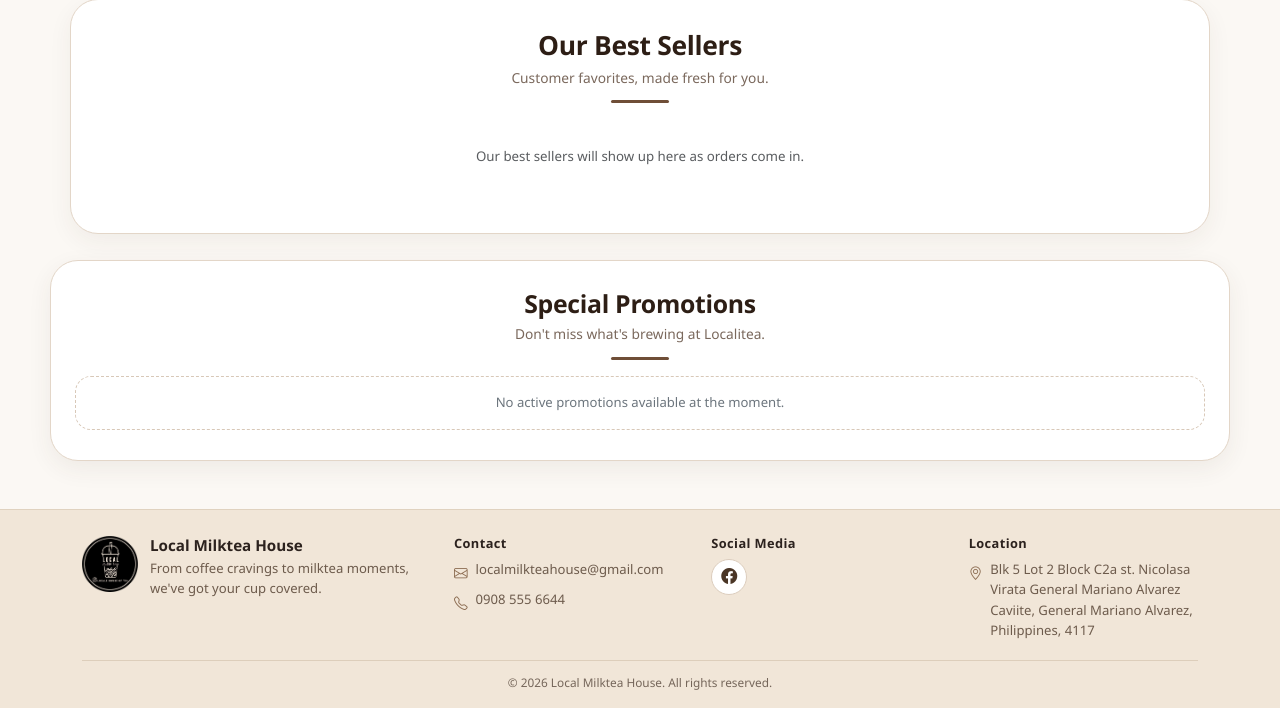
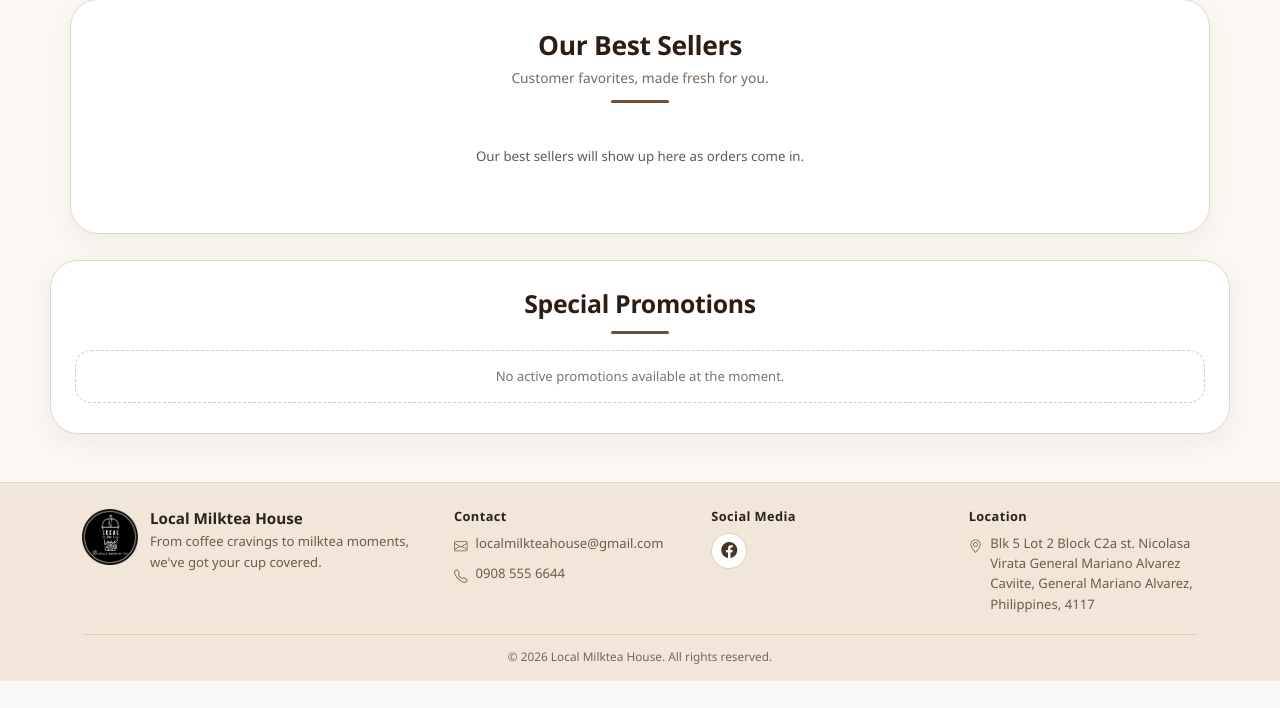
Before and after one commit to jefadrianlucas-arch/Localitea, a PHP site: page /customer/index.php in a window 1280 px wide. Shown: the part 665-1373 px from the top of the page. After the commit the page ends 1346 px from the top, so only its background shows below. Run offline with PHP 8.4, Linux system fonts and the light colour scheme; data that the repository does not hold is empty.

Commit message:
removed the word localitea from promotions

```diff
--- a/customer/index.php
+++ b/customer/index.php
@@ -1696,7 +1696,7 @@ body{
 <!-- PROMO FEATURE -->
 <div class="container landing-section promo-section mb-5" id="promotions">
     <h2 class="section-title">Special Promotions</h2>
-    <p class="section-subtitle">Don't miss what's brewing at Localitea.</p>
+
     <div class="title-line"></div>
 
     <?php if(empty($promotions)): ?>
```
